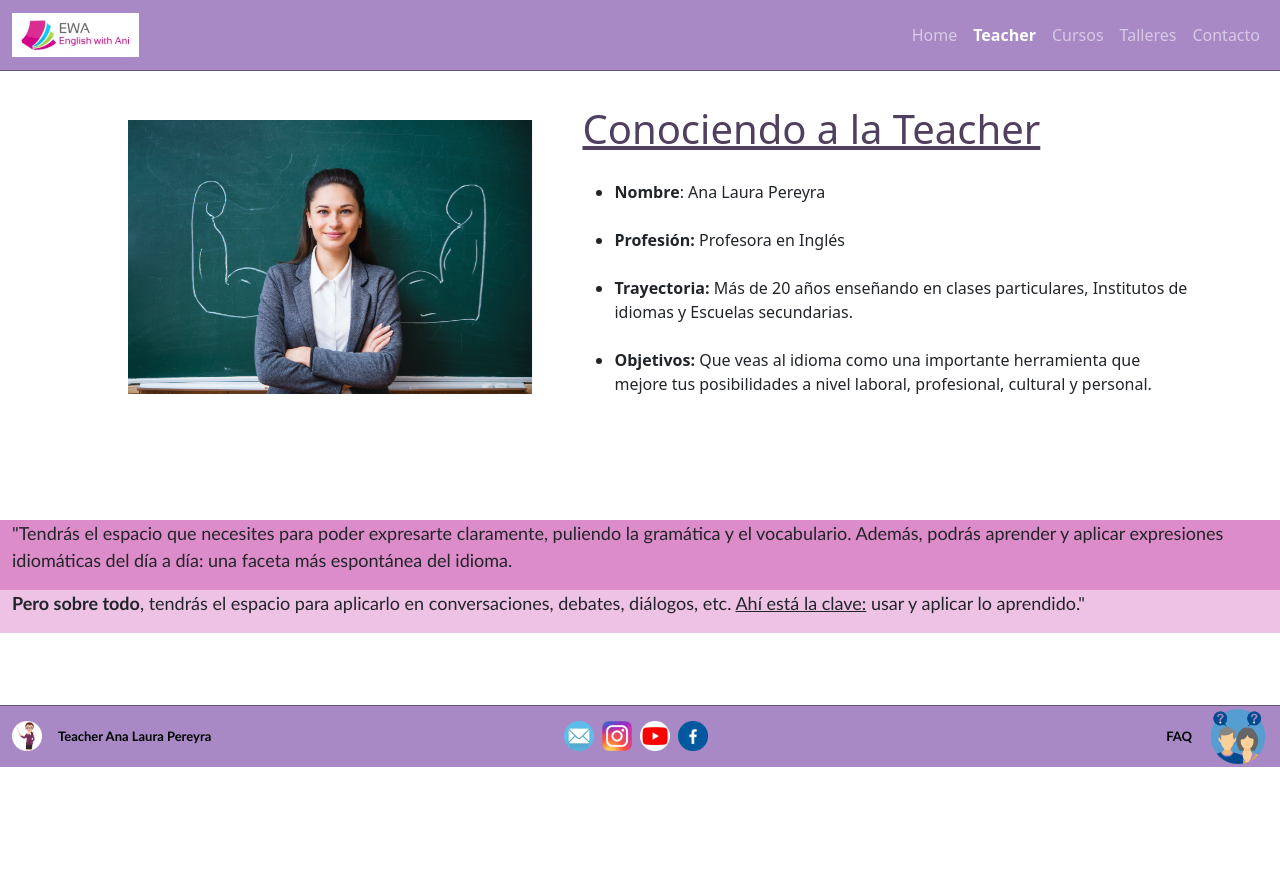
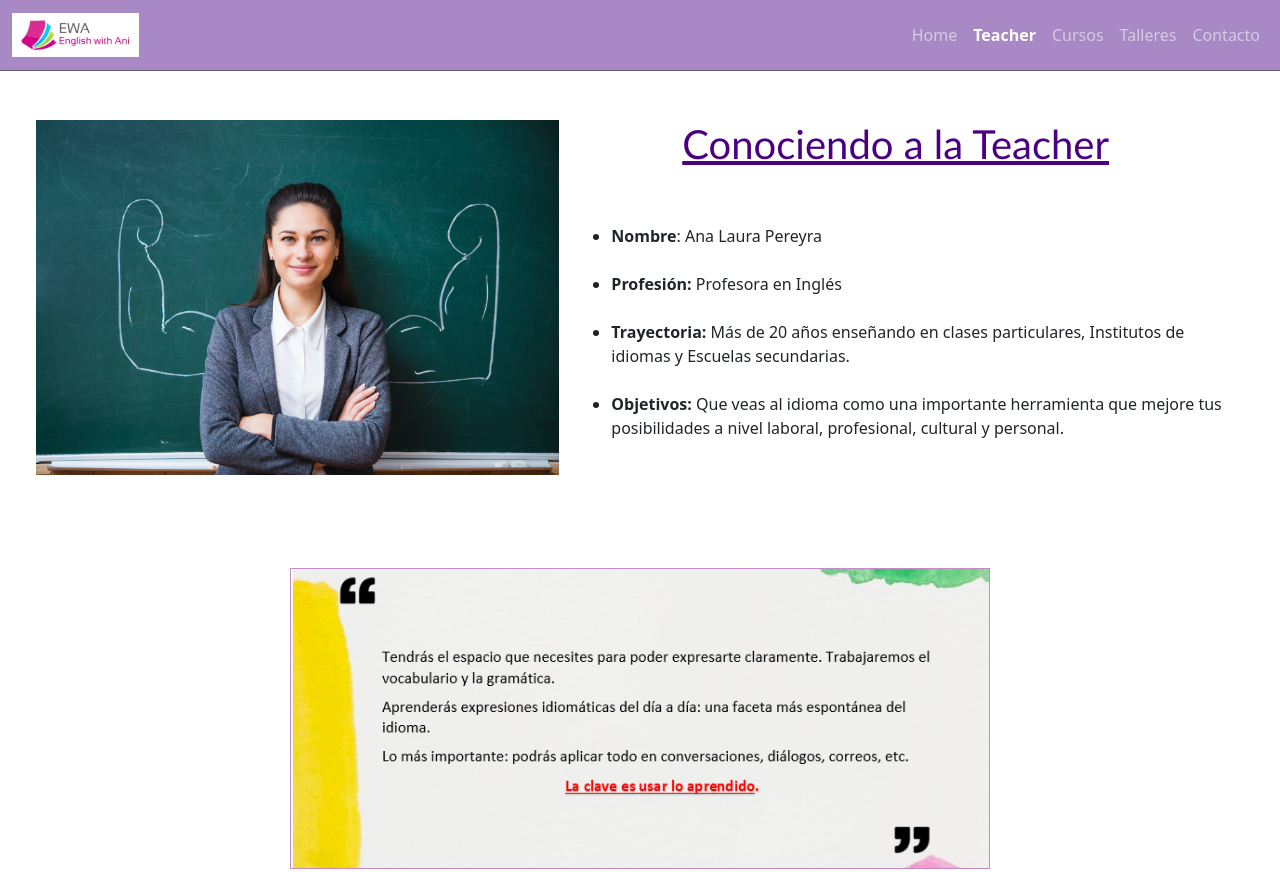
Before and after one commit to Tequi20/Proyecto-EWA, a website: page teacher.html in a window 1280 px wide. Shown: the top 872 px of the page. Before the commit the page ends 800 px from the top, so only its background shows below. Drawn offline with nearby package versions, Linux system fonts and the light colour scheme; a web font is replaced by a local one.

Commit message:
actualizada página Teacher

```diff
--- a/css/estilos.css
+++ b/css/estilos.css
@@ -365,9 +365,3 @@ section#imagen {
 .tituloLi {
         font-weight: bold;
 }
-
-@media only screen and (max-width: 576px) {
-                .footer {
-                        display: none;
-                }
-}
--- a/scss/main.scss
+++ b/scss/main.scss
@@ -5,7 +5,9 @@
 }
 
 .seccion1__head--margin1 {
-    margin-left: 25px;
+    /*margin-left: 25px;*/
+    text-align:center;
+
 }
 
 .seccion1__span--claseTexto {
@@ -21,7 +23,8 @@
         animation-timing-function: linear;
         animation-iteration-count: infinite;
         color:red;
-        font-size: 40px;
+        font-size: 30px;
+
 }
 
 @keyframes aparecer {
@@ -34,15 +37,11 @@
         }
 }
 
-.seccion1__head--margin2 {
-    text-align:right;
-    margin-right: 40px;
-}
-
 .seccion1__head--text {
     text-align: center;
-    /*margin-top: 50px;*/
-    text-decoration: underline;
+    /*text-decoration: underline;*/
+    color:rgba(27, 24, 26, 0.705);
+
 }
 
 .seccion2__ul--margin  {
@@ -140,6 +139,11 @@ $espacioLetras: 24px;
             justify-content: center;
         }
 
+        .distribucionColumnas {
+            display: flex;
+            flex-direction: column;
+        }
+
 }
 
 @media only screen and (min-width: 768px) {
@@ -162,3 +166,22 @@ $espacioLetras: 24px;
         font-size: 12px;
         text-decoration: underline;
 }
+
+.teacherMain__div--estilo {
+    height:400px;
+}
+
+.teacherMain__divTabla--imagen {
+        width:100%;
+}
+
+.teacherMain__h1--estilo {
+        text-decoration: underline;
+        font-family: 'Gill Sans', 'Gill Sans MT', Calibri, 'Trebuchet MS', sans-serif;
+        color: indigo;
+}
+
+.main__imagen--estilo {
+        width:700px;
+        border: 1px solid rgb(196, 140, 196);
+}
--- a/teacher.html
+++ b/teacher.html
@@ -14,6 +14,7 @@
     <link rel="stylesheet" href="https://cdnjs.cloudflare.com/ajax/libs/animate.css/4.1.1/animate.min.css"/>
     <link href="https://cdn.jsdelivr.net/npm/bootstrap@5.1.3/dist/css/bootstrap.min.css" rel="stylesheet" integrity="sha384-1BmE4kWBq78iYhFldvKuhfTAU6auU8tT94WrHftjDbrCEXSU1oBoqyl2QvZ6jIW3" crossorigin="anonymous">
     <link rel="stylesheet" href="css/main.css">
+
 
 </head>
 <body>
@@ -42,40 +43,60 @@
 </header>
 <br><br>
 
-<!--Cuerpo-->
-    <br><br><br>
+<br><br><br>
 
 <main>
 
-        <div class="divContenedor">
-            <div id="grilla">
-                <section id="video" class="imagenBack animate__animated animate__rubberBand"></section>
-                <section id="titulo">
-                    <h1 class="main__h1--estiloTexto">Conociendo a la Teacher</h1>
-                </section>
+    <!--Tabla Imagen y descripción-->
 
-                <section id="detalle">
+    <div class="container-fluid d-flex teacherMain__div--estilo distribucionColumnas">
+        <div class="col-md-5 d-flex ms-4">
+            <div>
+                <img src="images/new_teacher.jpeg" class="teacherMain__divTabla--imagen">
+            </div>
+        </div>
+
+        <div class="col-md-7 d-flex flex-column">
+            <div class="row me-5">
+                <div class="d-flex justify-content-center">
+                    <h1 class="teacherMain__h1--estilo">Conociendo a la Teacher</h1>
+                </div>
+            </div>
+            <div class="row d-flex mt-5 ms-2 me-5">
+                <div>
                     <ul>
                         <li><strong>Nombre</strong>: Ana Laura Pereyra</li><br>
                         <li><strong>Profesión:</strong> Profesora en Inglés</li><br>
                         <li><strong>Trayectoria:</strong> Más de 20 años enseñando en clases particulares, Institutos de idiomas y Escuelas secundarias.</li><br>
                         <li><strong>Objetivos:</strong> Que veas al idioma como una importante herramienta que mejore tus posibilidades a nivel laboral, profesional, cultural y personal.</li><br>
                     </ul>
-                </section>
-
+                </div>
             </div>
         </div>
+    </div>
 
-        <div class="container-fluid">
+<br><br>
+<!--Imagen y frase-->
+
+        <div class="d-flex justify-content-center">
+            <img src="images/frase Ani2.png" class="main__imagen--estilo">
+        </div>
+
+
+
+
+
+
+
+        <!--<div class="container-fluid">
             <div class="row main__div--imagen">
                 <p style="font-family: 'Gill Sans', 'Gill Sans MT', Calibri, 'Trebuchet MS', sans-serif; font-size: 18px;">"Tendrás el espacio que necesites para poder expresarte claramente, puliendo la gramática y el vocabulario. Además, podrás aprender y aplicar expresiones idiomáticas del día a día: una faceta más espontánea del idioma.</p>
             </div>
             <div class="row main__div--imagen2">
                 <p style="font-family: 'Gill Sans', 'Gill Sans MT', Calibri, 'Trebuchet MS', sans-serif; font-size: 18px;"><strong>Pero sobre todo</strong>, tendrás el espacio para aplicarlo en conversaciones, debates, diálogos, etc.
                 <span style="text-decoration:underline;">Ahí está la clave:</span> usar y aplicar lo aprendido."  </p>
-
             </div>
-        </div>
+        </div>-->
 
 <br><br><br>
 
```
Also changed, not shown: index.html (+15 -13 lines), css/main.css, images/frase Ani.png (added), images/frase Ani2.png (added).
